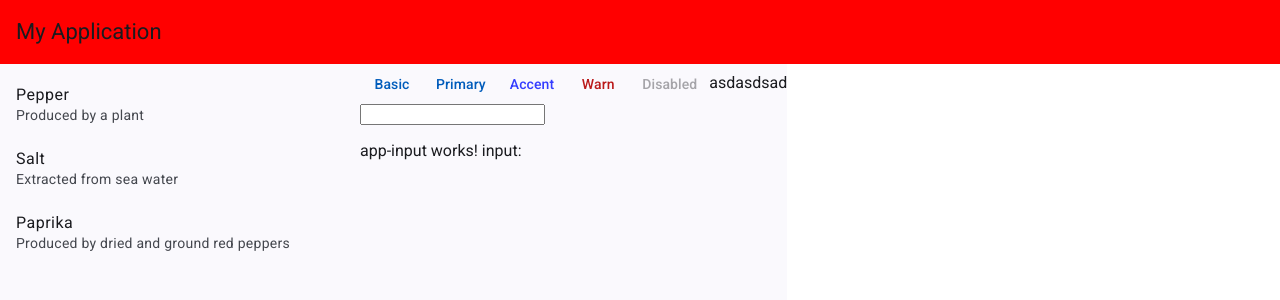
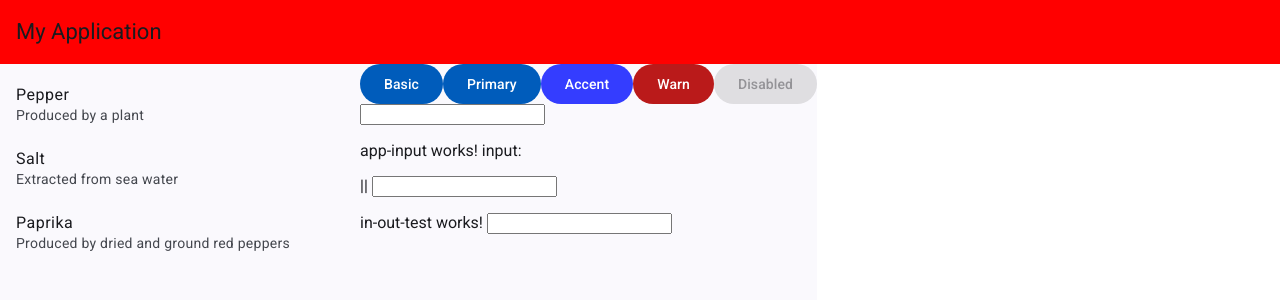
Before and after one commit to davidyujia/MyNg18Sample, an Angular app: page / in a window 1280 px wide. Shown: the top 300 px of the page. Built offline with nearby package versions, Linux system fonts and the light colour scheme.

Commit message:
compoent two-way binding

```diff
--- a/src/app/home/home.component.html
+++ b/src/app/home/home.component.html
@@ -1,4 +1,4 @@
-<mat-toolbar class="app-header" style="background-color: red;">
+<mat-toolbar class="app-header" style="background-color: red;" color="Primary">
   <span>My Application</span>
 </mat-toolbar>
 
@@ -20,16 +20,20 @@
     </mat-list>
   </mat-sidenav>
   <mat-sidenav-content>
-    <button mat-button>Basic</button>
-    <button mat-button color="primary">Primary</button>
-    <button mat-button color="accent">Accent</button>
-    <button mat-button color="warn">Warn</button>
-    <button mat-button disabled>Disabled</button>asdasdsad
+    <button mat-flat-button>Basic</button>
+    <button mat-flat-button color="primary">Primary</button>
+    <button mat-flat-button color="accent">Accent</button>
+    <button mat-flat-button color="warn">Warn</button>
+    <button mat-flat-button disabled>Disabled</button>
     <br />
 
     <input [(ngModel)]="model" type="text" />
     <app-app-input [input]="model" (submit)="onSubmit($event)"></app-app-input>
     {{backValue}}
+
+    ||
+    <input [(ngModel)]="inOut" type="text" />
+    <app-in-out-test [(value)]="inOut"></app-in-out-test>
     <router-outlet></router-outlet>
 
   </mat-sidenav-content>
--- a/src/app/home/home.component.ts
+++ b/src/app/home/home.component.ts
@@ -7,15 +7,17 @@ import { MatListModule } from '@angular/material/list';
 import { AppInputComponent } from "../app-input/app-input.component";
 
 import { FormsModule } from '@angular/forms';
+import { InOutTestComponent } from "../in-out-test/in-out-test.component";
 @Component({
   selector: 'app-home',
   standalone: true,
-  imports: [RouterOutlet, FormsModule, MatToolbarModule, MatButtonModule, MatSidenavModule, MatListModule, AppInputComponent],
+  imports: [RouterOutlet, FormsModule, MatToolbarModule, MatButtonModule, MatSidenavModule, MatListModule, AppInputComponent, InOutTestComponent],
   templateUrl: './home.component.html',
   styleUrl: './home.component.scss'
 })
 export class HomeComponent {
   model = '';
+  inOut = '';
   ngOnInit() {
     console.log('init')
   }
--- /dev/null
+++ b/src/app/in-out-test/in-out-test.component.html
@@ -0,0 +1 @@
+<p>in-out-test works! {{value}}<input type="text" [(ngModel)]="value" (ngModelChange)="onChange($event)"/></p>
--- /dev/null
+++ b/src/app/in-out-test/in-out-test.component.ts
@@ -0,0 +1,17 @@
+import { Component, EventEmitter, Input, Output, SimpleChanges } from '@angular/core';
+import { FormsModule } from '@angular/forms';
+
+@Component({
+  selector: 'app-in-out-test',
+  standalone: true,
+  imports: [FormsModule],
+  templateUrl: './in-out-test.component.html',
+  styleUrl: './in-out-test.component.scss'
+})
+export class InOutTestComponent {
+  @Input() value = '';
+  @Output() valueChange = new EventEmitter<string>();
+  onChange(s: string) {
+    this.valueChange.emit(s);
+  }
+}
```
Also changed, not shown: src/app/in-out-test/in-out-test.component.scss (added).
